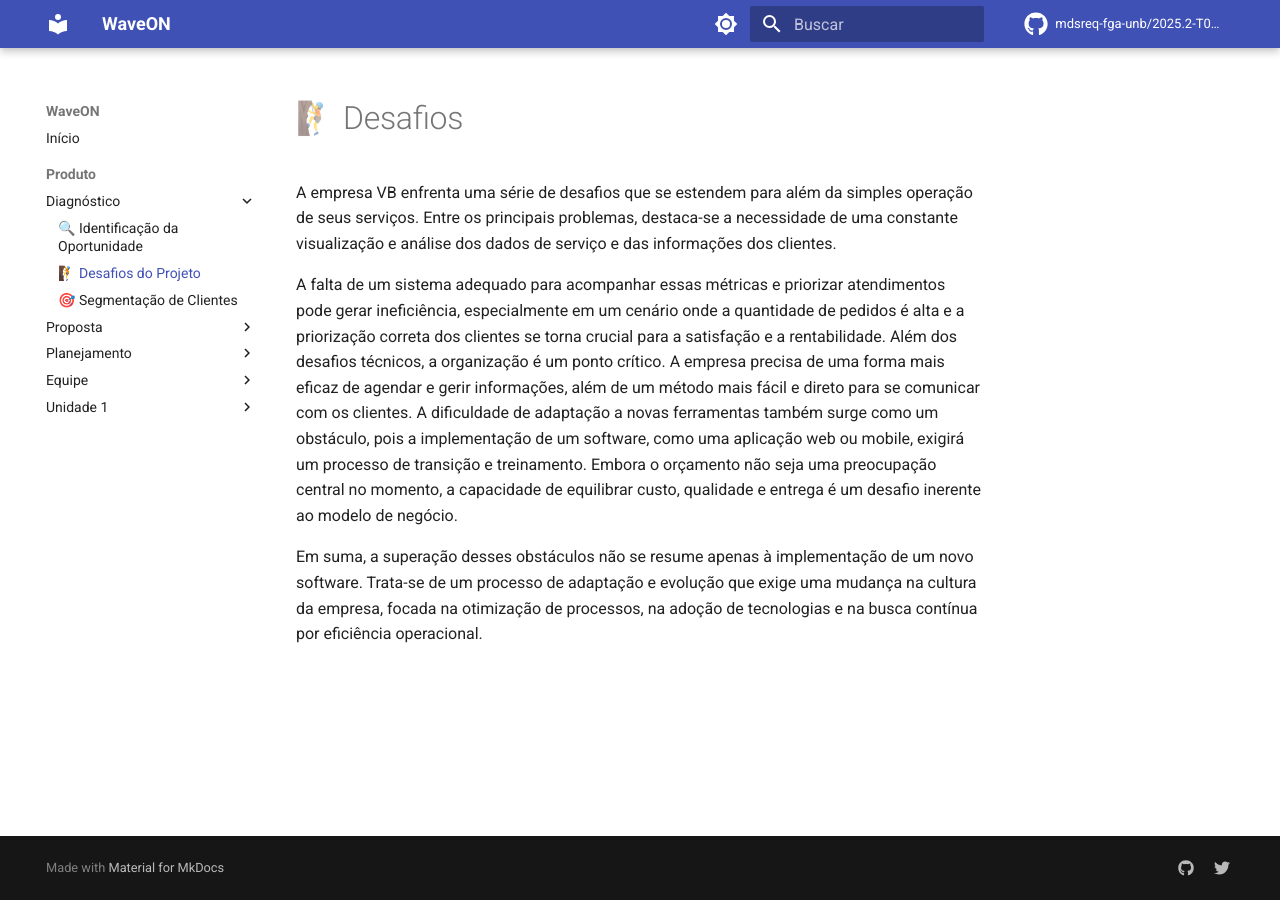
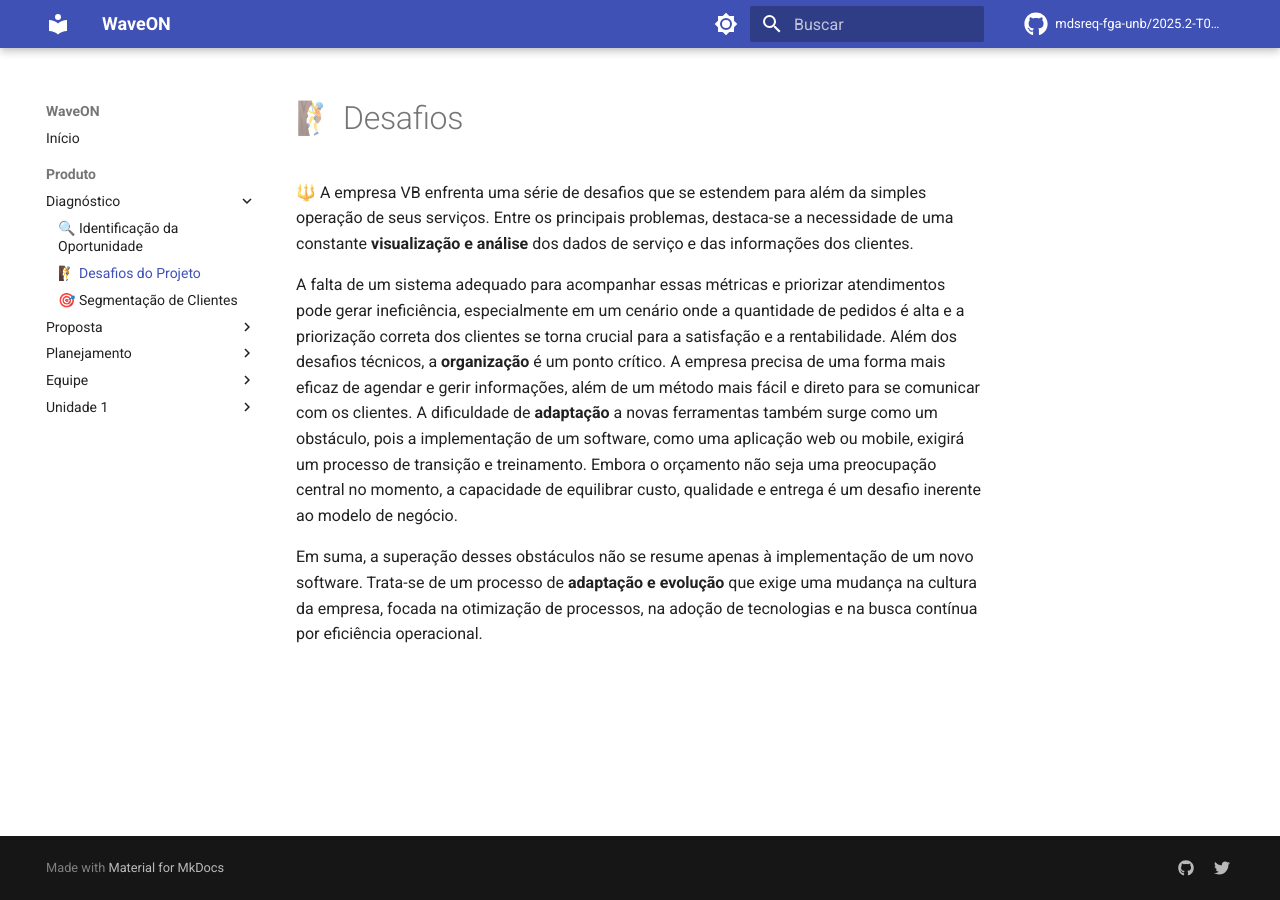
Before and after one commit to mdsreq-fga-unb/2025.2-T01-WaveOn, an MkDocs documentation site: the page built from docs/Diagnóstico/desafios.md, in a window 1280 px wide. Built offline with MkDocs 1.6.1 and Material for MkDocs 9.7.7, drawn with Linux system fonts in a browser that asks for light colours; comment, search, counter and statistics services are not loaded.

Commit message:
Correção de bugs

```diff
--- a/docs/Diagnóstico/desafios.md
+++ b/docs/Diagnóstico/desafios.md
@@ -1,20 +1,20 @@
 # 🧗 Desafios
-A empresa VB enfrenta uma série de desafios que se estendem para além da simples
+🔱 A empresa VB enfrenta uma série de desafios que se estendem para além da simples
 operação de seus serviços. Entre os principais problemas, destaca-se a necessidade de uma
-constante visualização e análise dos dados de serviço e das informações dos clientes.
+constante __visualização e análise__ dos dados de serviço e das informações dos clientes.
 
 A falta de um sistema adequado para acompanhar essas métricas e priorizar atendimentos
 pode gerar ineficiência, especialmente em um cenário onde a quantidade de pedidos é alta
 e a priorização correta dos clientes se torna crucial para a satisfação e a rentabilidade.
-Além dos desafios técnicos, a organização é um ponto crítico. A empresa precisa de
+Além dos desafios técnicos, a __organização__ é um ponto crítico. A empresa precisa de
 uma forma mais eficaz de agendar e gerir informações, além de um método mais fácil e
-direto para se comunicar com os clientes. A dificuldade de adaptação a novas ferramentas
+direto para se comunicar com os clientes. A dificuldade de __adaptação__ a novas ferramentas
 também surge como um obstáculo, pois a implementação de um software, como uma
 aplicação web ou mobile, exigirá um processo de transição e treinamento.
 Embora o orçamento não seja uma preocupação central no momento, a capacidade de
 equilibrar custo, qualidade e entrega é um desafio inerente ao modelo de negócio.
 
 Em suma, a superação desses obstáculos não se resume apenas à implementação de um novo
-software. Trata-se de um processo de adaptação e evolução que exige uma mudança na
+software. Trata-se de um processo de __adaptação e evolução__ que exige uma mudança na
 cultura da empresa, focada na otimização de processos, na adoção de tecnologias e na
 busca contínua por eficiência operacional.
```
Also changed, not shown: docs/Diagnóstico/identificacao_oportunidade.md (+6 -0 lines), docs/Diagnóstico/segmentacao_clientes.md (+12 -12 lines), docs/Proposta/objetivos.md (+1 -2 lines), docs/Nav/img/Ishikawa.jpg (added).
